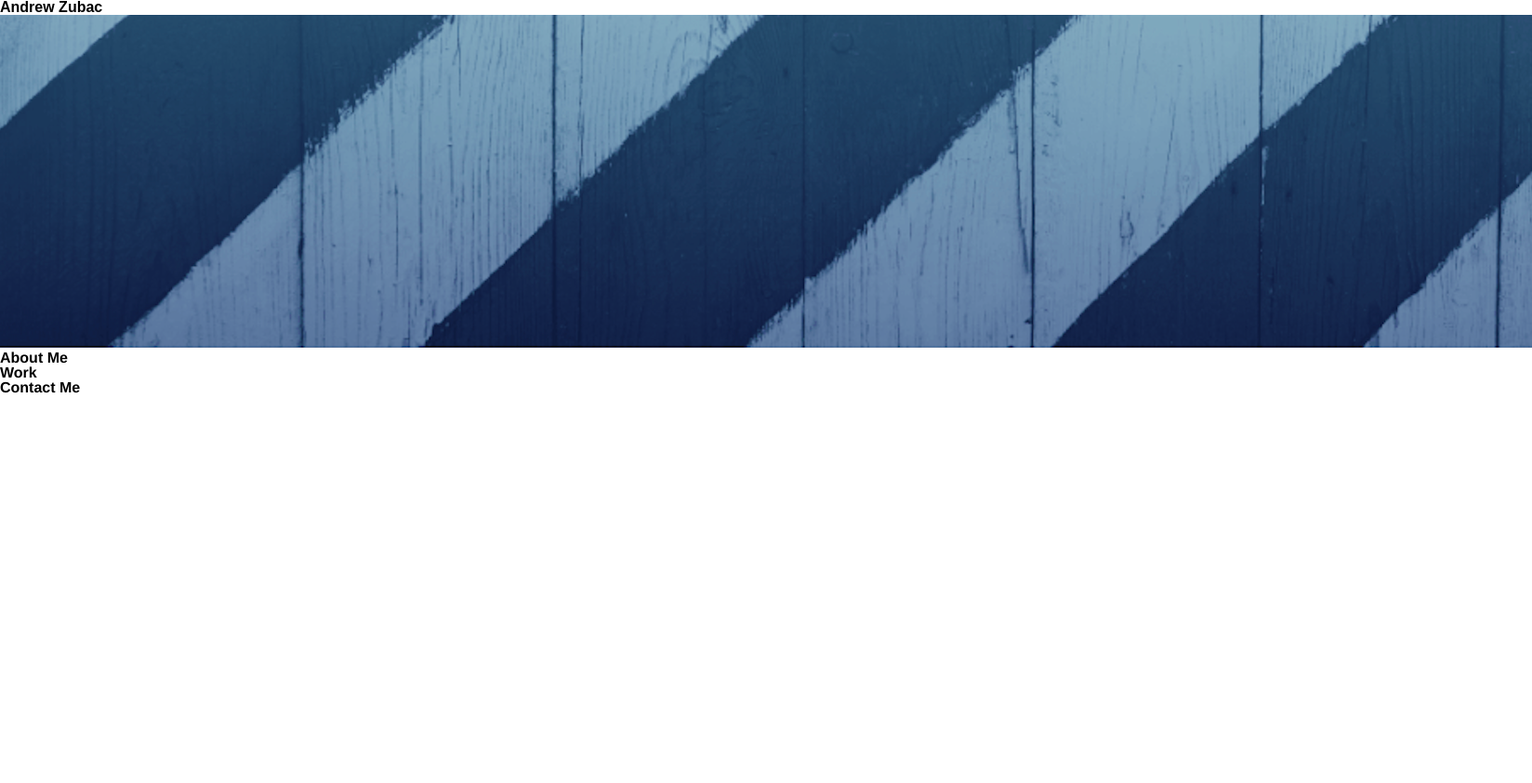
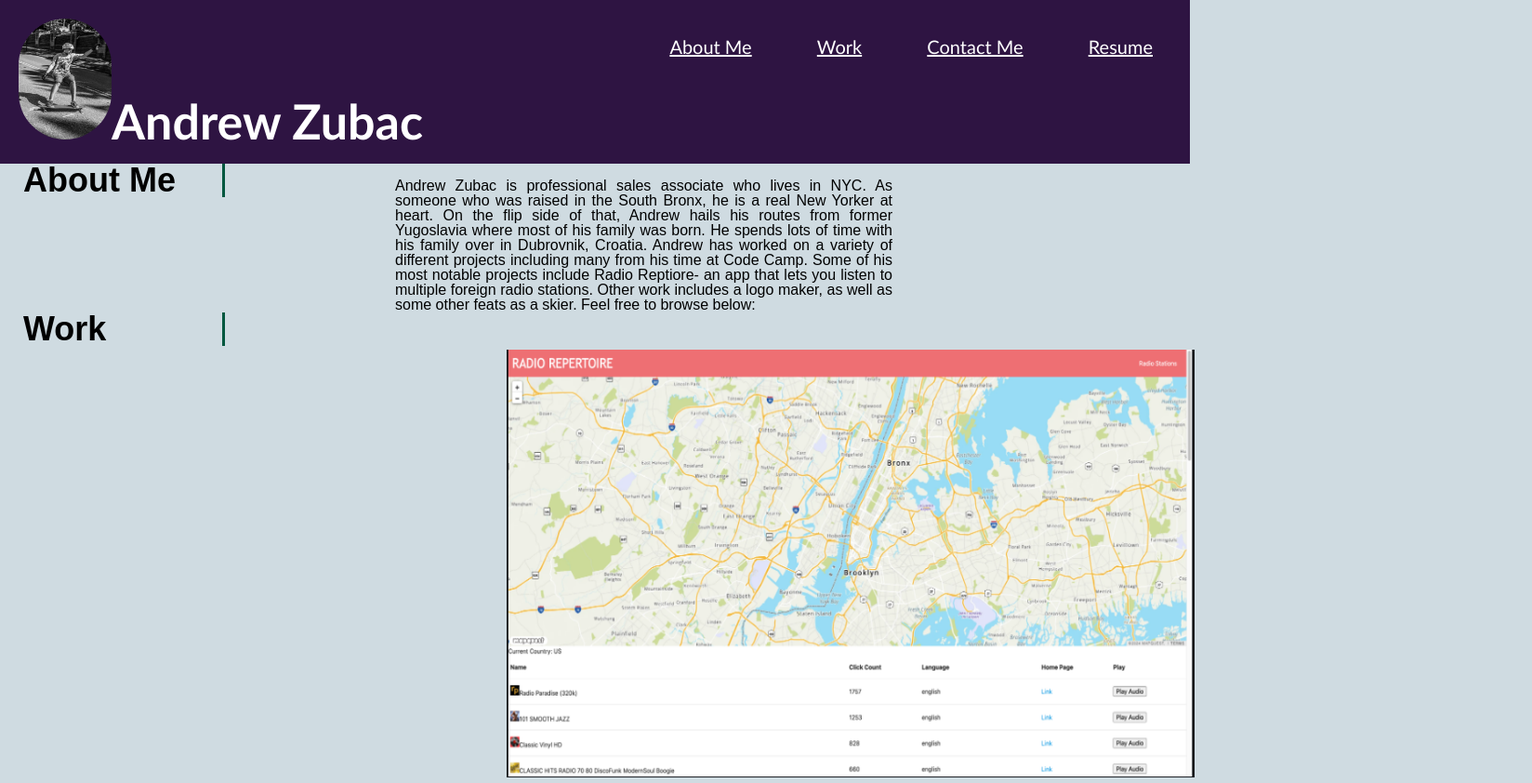
Before and after one commit to kitasauce/HW2, a plain HTML site: page index.html in a window 1280 px wide. Shown: the top 842 px of the page at 93% size, 1648 px wide, since content can reach past the window. Before the commit the page ends 800 px from the top, so only its background shows below. Drawn offline with Linux system fonts and the light colour scheme.

Commit message:
final changes

```diff
--- a/index.html
+++ b/index.html
@@ -11,27 +11,76 @@
     <link rel="stylesheet" href="./style.css">
 </head>
 
-<main>
-    <header>
-        <h1>Andrew Zubac</h1>
-            <img src="Screenshot 2024-02-03 at 7.43.23 PM.png"
+<body>
+    <header class="header">
+        <h1> <img src="images/avatar.jpeg" class="avatar">Andrew Zubac</h1>
+        <nav>
+            <ul>
+                <li>
+                    <a class= "header" href="#about">About Me</a>
+                </li>
+                <li>
+                    <a class= "header" href="#Work">Work</a>
+                </li>
+                <li>
+                    <a class= "header" href="#Contact Me">Contact Me</a>
+                </li>
+                <li>
+                    <a href="https://www.slideshare.net/slideshow/andrews-resume-1-63226192/63226192" class=header href="#Resume">Resume</a>
+                </li>
+            </ul>
+        </nav>
     </header>
 
-    <section>
-        <h2>About Me</h2>
-    </section>
+    <main>
 
-    <section>
-        <h2>Work</h2>
-    </section>
-
-    <section>
-        <h2>Contact Me</h2>
-    </section>
-
-    <footer>
+        <section id="about" >
+            <h2>About Me</h2>
+            &nbsp;
+            <p>
+                Andrew Zubac is professional sales associate who lives in NYC. As someone who was raised in the South Bronx, he is a real New Yorker at heart.
+                On the flip side of that, Andrew hails his routes from former Yugoslavia where most of his family was born. He spends lots of time with his family over in Dubrovnik, Croatia.
+                Andrew has worked on a variety of different projects including many from his time at Code Camp. Some of his most notable projects include Radio Reptiore- an app that lets you listen to multiple foreign radio stations.
+                Other work includes a logo maker, as well as some other feats as a skier. Feel free to browse below:
+            </p>
+        </section>
 
 
+        <article id="Work" >
+            <h2>Work</h2>
+            <p>
+                <a class="mproject" href="https://github.com/katvela24/radio_repertoire">
+                    <img src="images/p1.png" class="mproject" alt="Project1">
+                </a>
+
+                <a class="Project" href="https://github.com/kitasauce/SVG-Logo-Maker">
+                    <img src="images/logo.svg" class="Project" alt="Project2">
+                </a>
+
+                <a class="Project" href="project links/project 3.html">
+                    <img src="images/p3.jpg" class="Project" alt="Project3">
+                </a>
+                <a class="Project" href="https://www.linkedin.com/in/andrew-zubac-a54319162/">
+                    <img src="images/p4.png" class="Project" alt="Project4">
+                </a>
+            </p>
+        </article>
+
+
+
+        <aside id= "Contact Me">
+            <h2>Contact Me</h2>
+        </aside>
+
+    </main>
+
+
+    <footer class="footer">
+        <a  href="mailto:andrewsemail@gmail.com">Email Me!</a>
+        <a  href="https://github.com/kitasauce">GitHub</a>
+        <h4>Made by Andrew Zubac</h4>
     </footer>
-</main>
+
+</body>
+
 </html>
--- a/style.css
+++ b/style.css
@@ -1,5 +1,123 @@
+* {
+    box-sizing: border-box;
+    padding: 0;
+    margin: 0;
+}
 
+body {
+    background-color: #cfdbe1;
+}
+
+.header {
+    color: #ffffff;
+    position: relative;
+    bottom: 0;
+}
+
+.avatar {
+    width: 100px;
+    height: 130px;
+    border-radius: 100px;
+}
+
+.header {
+    padding: 20px;
+    font-family: 'Trebuchet MS', 'Lucida Sans Unicode', 'Lucida Grande', 'Lucida Sans', Arial, sans-serif;
+    background-color: #2e1442;
+    color: #ffffff;
+}
+
+.header h1 {
+    display: inline-block;
+    font-size: 52px;
+}
 
 h2 {
-    font-family: Helvetica, sans-serif;
+    text-align: left;
 }
+
+.header nav {
+    float: right;
+    font-family: 'Gill Sans', 'Gill Sans MT', 'Trebuchet MS', sans-serif;
+    font-size: 20px;
+}
+
+.header nav ul {
+    list-style-type: none;
+}
+
+.header nav ul li {
+    display: inline-flex;
+    margin-left: 25px;
+}
+
+main {
+    width:75%;
+    display: inline-block;
+    padding-left: 25px;
+}
+
+h2 {
+    border-right-style: solid;
+    border-right-color: #00573F;
+    display: flex;
+    flex-wrap: wrap;
+    float: left;
+}
+
+section h2 {
+    font-size: 36px;
+    padding-right: 50px;
+}
+
+article h2 {
+    font-size: 36px;
+    padding-right: 125px;
+}
+
+aside h2 {
+    font-size: 36px;
+    padding-right: 20px;
+}
+
+p {
+    text-align: justify;
+    margin-left: 400px;
+    font-size: 16px;
+    }
+
+aside p a {
+    color: #004953;
+    display: inline-block;
+    padding: 50px;
+    text-decoration-line: underline;
+}
+
+.mproject {
+    height: 500px;
+    width: 800px;
+    padding-top: 40px;
+    padding-left: 60px;
+    display: inline;
+}
+
+.Project {
+    height: 200px;
+    width: 250px;
+    justify-content: space-evenly;
+    text-align: center;
+    margin-top: 40px;
+    margin-left: 20px;
+}
+
+.footer {
+    padding: 15px;
+    font-size: 15px;
+    font-family: 'Trebuchet MS', 'Lucida Sans Unicode', 'Lucida Grande', 'Lucida Sans', Arial, sans-serif;
+    text-align: center;
+}
+
+.footer h4 {
+    text-align: center;
+    margin-top: 20px;
+}
```
Also changed, not shown: Screenshot 2024-02-03 at 7.43.23 PM.png (deleted), images/avatar.jpeg (added), images/logo.svg (added), images/p1.png (added), images/p3.jpg (added), images/p4.png (added).
